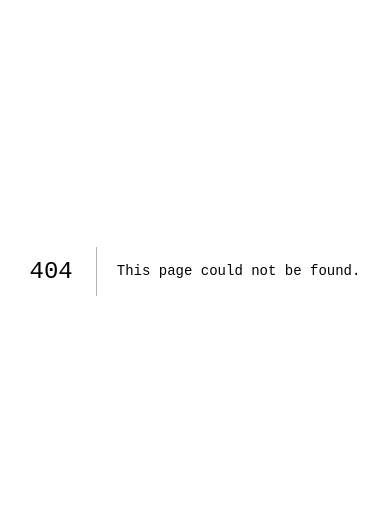
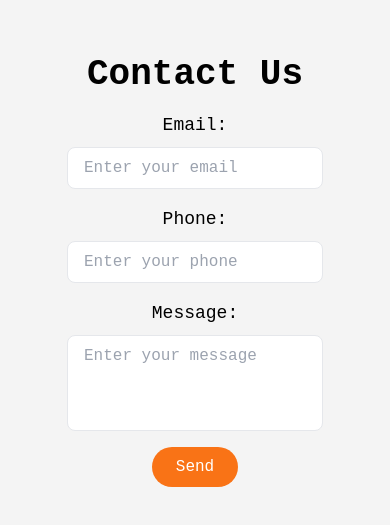
Before and after one commit to Chepenik/finney21, a Next.js app: page /contact in a window 390 px wide. Before the commit this address had no page. Shown: the part 151-676 px from the top of the page. Built offline with nearby package versions, Linux system fonts and the light colour scheme.

Commit message:
added a contact form and made logo look good on main page for mobile

```diff
--- a/src/app/components/navbar.tsx
+++ b/src/app/components/navbar.tsx
@@ -4,7 +4,7 @@ import finny from '../../../public/F21secondarygreylogo.png';
 
 export default function Navbar() {
   return (
-    <div className="nav fixed top-10 left-0 flex items-center justify-between h-16 px-8">
+    <div className="nav fixed top-10 left-0 flex items-center justify-between h-8 px-8">
       <Link href="/">
         <Image
           src={finny}
--- /dev/null
+++ b/src/app/contact/page.tsx
@@ -0,0 +1,84 @@
+"use client"
+
+import React, { useState } from 'react';
+
+const ContactSection: React.FC = () => {
+  const [email, setEmail] = useState('');
+  const [phone, setPhone] = useState('');
+  const [message, setMessage] = useState('');
+
+  const handleSubmit = (e: React.FormEvent) => {
+    e.preventDefault();
+
+    // Submit form data to FormSubmit API
+    fetch("https://formsubmit.co/ajax/nickstl.tfc@gmail.com", {
+      method: "POST",
+      headers: {
+        'Content-Type': 'application/json',
+        'Accept': 'application/json'
+      },
+      body: JSON.stringify({
+        email,
+        phone,
+        message
+      })
+    })
+    .then(response => response.json())
+    .then(data => console.log(data))
+    .catch(error => console.log(error));
+
+    // Reset form fields
+    setEmail('');
+    setPhone('');
+    setMessage('');
+  };
+
+  return (
+    <section className="flex flex-col items-center justify-center min-h-screen bg-062343 text-white">
+      <h2 className="text-4xl text-black font-semibold mb-4">Contact Us</h2>
+
+      <form onSubmit={handleSubmit} className="flex flex-col items-center">
+        <label htmlFor="email" className="text-lg text-black mb-2">Email:</label>
+        <input
+          type="email"
+          id="email"
+          name="email"
+          value={email}
+          onChange={(e) => setEmail(e.target.value)}
+          className="border rounded-lg text-black px-4 py-2 w-64 focus:outline-none focus:border-orange-500"
+          placeholder="Enter your email"
+          required
+        />
+
+        <label htmlFor="phone" className="text-lg text-black mb-2 mt-4">Phone:</label>
+        <input
+          type="tel"
+          id="phone"
+          name="phone"
+          value={phone}
+          onChange={(e) => setPhone(e.target.value)}
+          className="border rounded-lg text-black px-4 py-2 w-64 focus:outline-none focus:border-orange-500"
+          placeholder="Enter your phone"
+          required
+        />
+
+        <label htmlFor="message" className="text-lg text-black mb-2 mt-4">Message:</label>
+        <textarea
+          id="message"
+          name="message"
+          value={message}
+          onChange={(e) => setMessage(e.target.value)}
+          className="border rounded-lg text-black px-4 py-2 w-64 h-24 resize-none focus:outline-none focus:border-orange-500"
+          placeholder="Enter your message"
+          required
+        ></textarea>
+
+        <button type="submit" className="mt-4 bg-orange-500 hover:bg-orange-600 text-white py-2 px-6 rounded-full focus:outline-none">
+          Send
+        </button>
+      </form>
+    </section>
+  );
+};
+
+export default ContactSection;
--- a/src/app/globals.css
+++ b/src/app/globals.css
@@ -36,3 +36,10 @@ body {
 .enter-button:hover::after {
   width: 100%;
 }
+
+@media (max-width: 768px) {
+  .nav img {
+    max-width: 75px;
+    height: 75px;
+  }
+}
```
